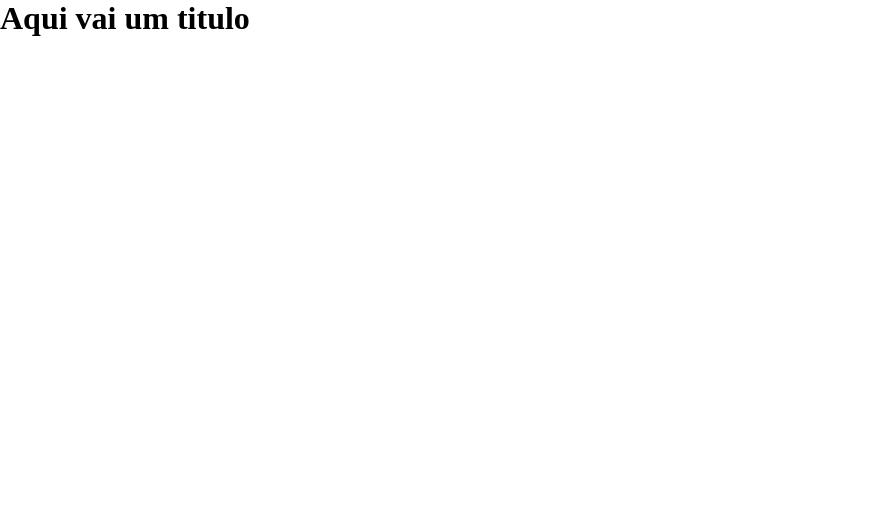
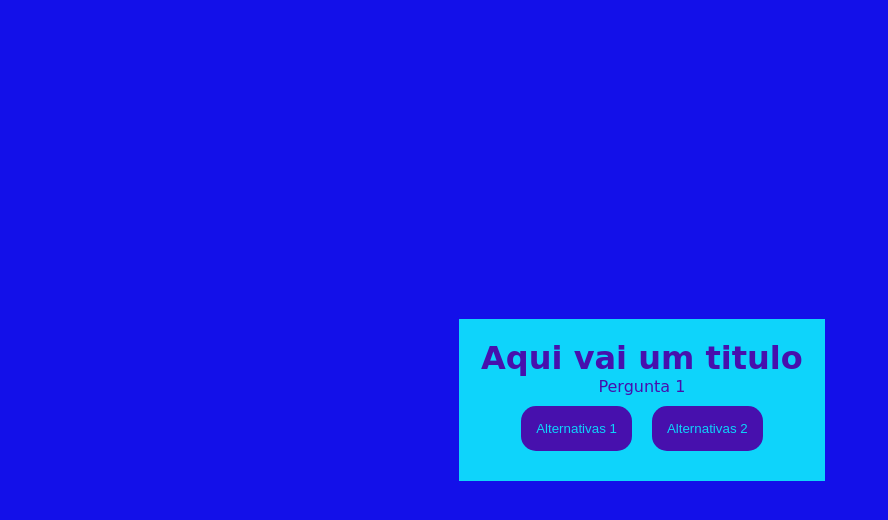
Before and after one commit to douglaslima85/2024-3B-voce-decide, a plain HTML site: page index.html in a window 1280 px wide. Shown: the whole page, without its empty margins (0-888 px from the left). Drawn offline with Linux system fonts and the light colour scheme; a web font is replaced by a local one.

Commit message:
Add files via upload

```diff
--- a/main.js
+++ b/main.js
@@ -1,62 +1,46 @@
 const caixaPrincipal = document.querySelector('.caixa-principal');
-const caixaPergunta = document.querySelector('.caixa-pergunta');
+const caixaPergunta = document.querySelector('.caixa-perguntas');
 const caixaAlternativas = document.querySelector('.caixa-alternativas');
 const caixaResultado = document.querySelector('.caixa-resultado');
 const textoResultado = document.querySelector('.texto-resultado');
 const pergunta =[
     {
         enunciado: "Pergunta 1",
-        Alternativas: [
+        alternativas: [
             "Alternativas 1",
             "Alternativas 2"
         ]
     },
     {
-        enunciado: "Pergunta 1",
-        Alternativas: [
+        enunciado: "Pergunta 2",
+        alternativas: [
             "Alternativas 1",
             "Alternativas 2"
         ]
     },
     {
-        enunciado: "Pergunta 1",
-        Alternativas: [
-            "Alternativas 1",
-            "Alternativas 2"
-        ]
-    },
-    {
-        enunciado: "Pergunta 1",
-        Alternativas: [
+        enunciado: "Pergunta 3",
+        alternativas: [
             "Alternativas 1",
             "Alternativas 2"
         ]
     },
 ]
-
 let atual = 0;
 let perguntaAtual;
 
 function mostraPergunta(){
     perguntaAtual = pergunta[atual];
     caixaPergunta.textContent = perguntaAtual.enunciado;
-    mostraPergunta();
+    mostraAlternativas();
 }
 
 function mostraAlternativas(){
-    for(const alternativas of perguntaAtual.Alternativas){
+    for(const alternativa of perguntaAtual.alternativas){
         const botaoAlternativas = document.createElement("button");
-        botaoAlternativas.textContent = alternativas;
+        botaoAlternativas.textContent = alternativa;
         caixaAlternativas.appendChild(botaoAlternativas)
     }
-
-
-
-}
-
-function mostraPergunta(){
-    perguntaAtual = pergunta[atual];
-    caixaPergunta.textContent = perguntaAtual.enunciado
 }
 
 mostraPergunta();
--- a/style.css
+++ b/style.css
@@ -5,10 +5,47 @@
 }
 
 :root{
-    --azul:#00b4d8;
+    --azul:#0ed4fb;
     --verde:#3baa0f;
     --roxo:#4710ad;
     --azul-forte:#1310e9;
     --font-texto:"Playwrite NZ", cursive;
     --fonte-titulo:"Playwrite NZ", cursive;
 }
+
+body{
+    background-color: var(--azul-forte);
+    color: var(--roxo);
+    display: flex;
+    justify-content: center;
+    align-items: center;
+    min-height: 100vh;
+    font-family: var(--font-texto);
+}
+
+.caixa-principal{
+    background-color: var(--azul);
+    width: 90%;
+    max-width: 600px;
+    text-align: center;
+    padding: 20px;
+}
+
+.titulo{
+    color: var(--roxo);
+    font-family: var(--fonte-titulo);
+}
+
+button{
+    background-color: var(--roxo);
+    color: var(--azul);
+    border: none;
+    border-radius: 15px;
+    padding: 15px;
+    transition: 0.3s;
+    margin: 10px 10px;
+}
+
+button:hover{
+    background-color: var(--verde);
+}
```
